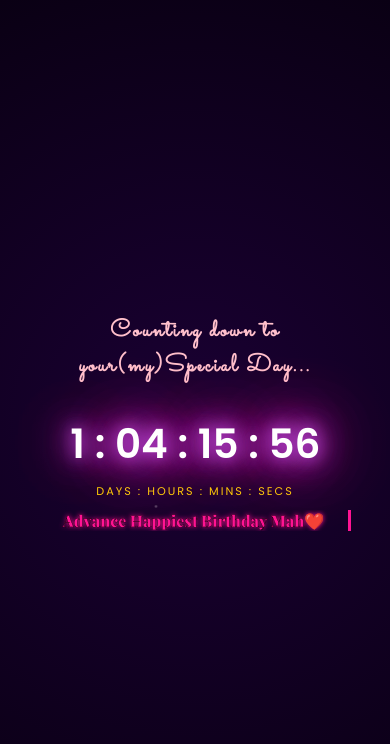
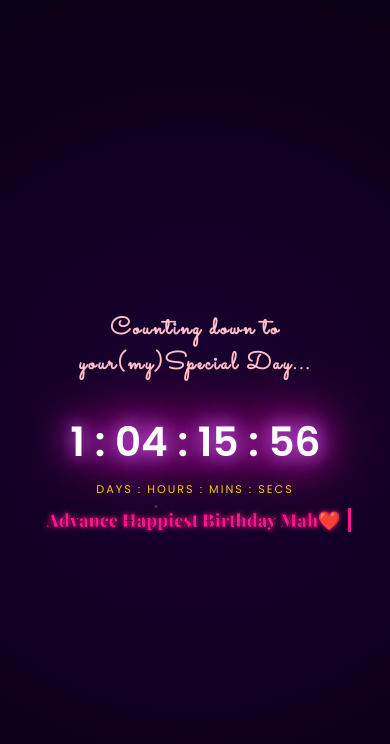
Before and after one commit to nattu-s28/Birthday, a plain HTML site: page index.html in a window 390 px wide. Shown: the top 744 px of the page. Drawn offline with nearby package versions, Linux system fonts and the light colour scheme.

Commit message:
nattu : advance - mobile_4

```diff
--- a/index.html
+++ b/index.html
@@ -841,7 +841,7 @@
             }
 
             .advance-wish {
-                font-size: 16px !important;
+                font-size: 18px !important;
                 /* Slightly increased for better legibility */
                 /* Critical: Must be small enough for 34ch to fit on 320px */
                 letter-spacing: 0px;
```
